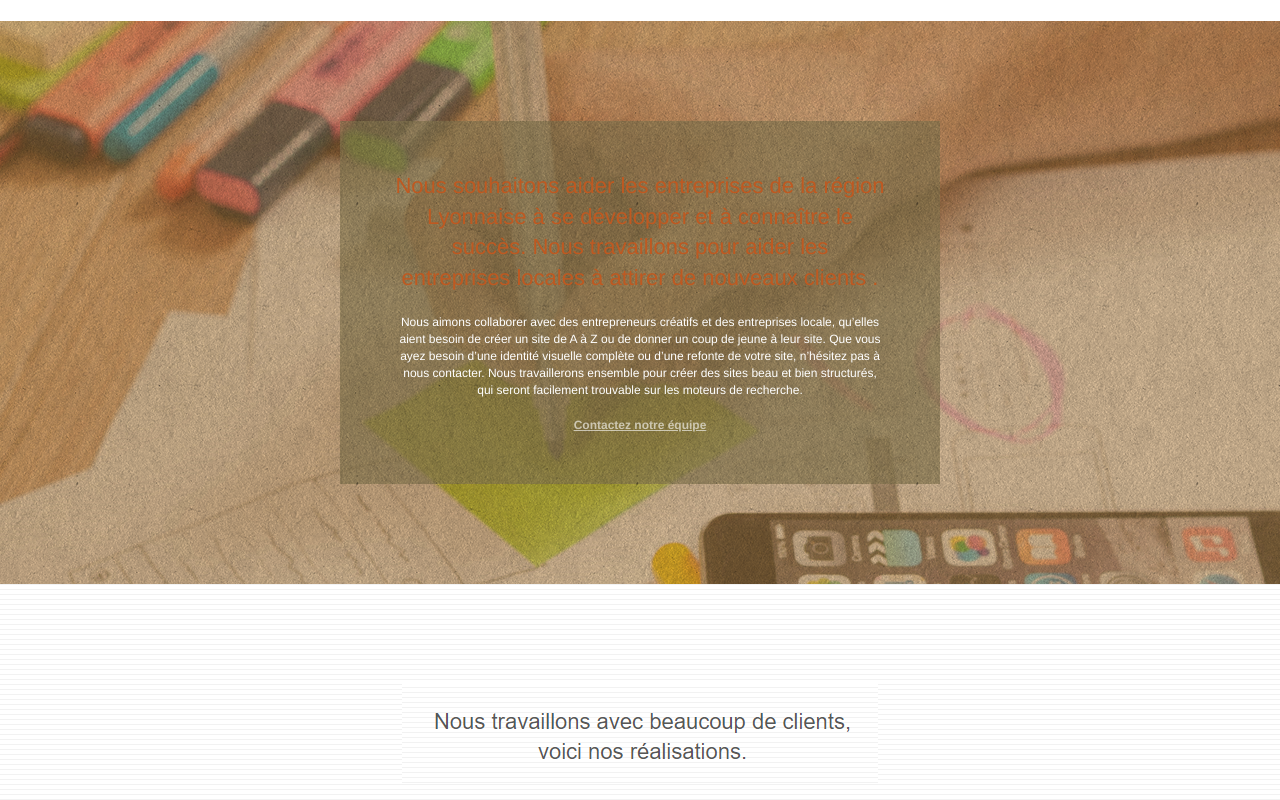
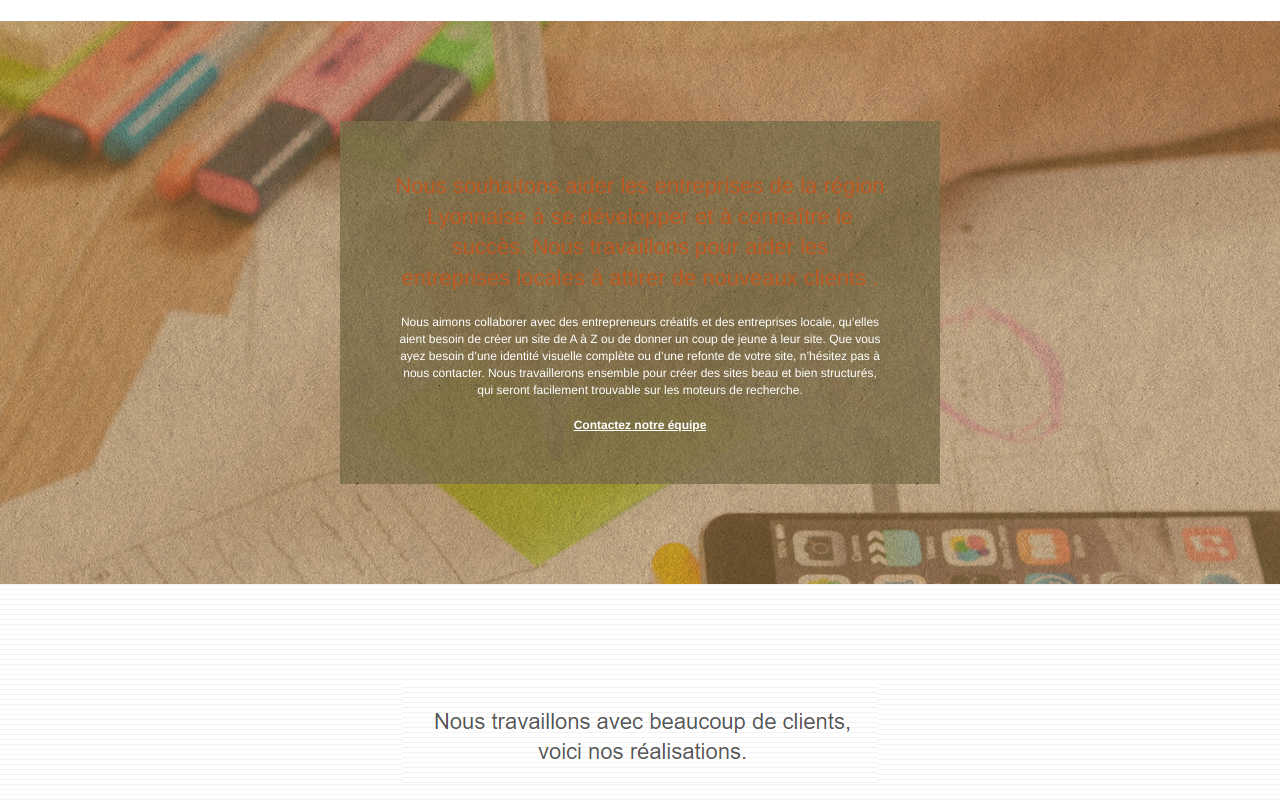
Before and after one commit to MazurJerome/projet-4, a plain HTML site: page index.html in a window 1280 px wide. Shown: the part 1160-1960 px from the top of the page. Drawn offline with Linux system fonts and the light colour scheme.

Commit message:
correction contrast 1

```diff
--- a/style.css
+++ b/style.css
@@ -136,7 +136,7 @@ a:hover {
 .d-bloc h5 a,
 .d-bloc h6 a,
 .d-bloc p a {
-	color: rgba(255, 255, 255, 0.6);
+	color: #ffffff;
 }
 
 .d-bloc .a-btn:hover,
@@ -763,7 +763,7 @@ h4 {
 }
 
 .black-background {
-	background-color: rgba(165, 147, 99, 0.7);
+	background-color: rgba(165, 147, 99, 0.85);
 	padding: 40px 40px 40px 40px;
 }
 
```
